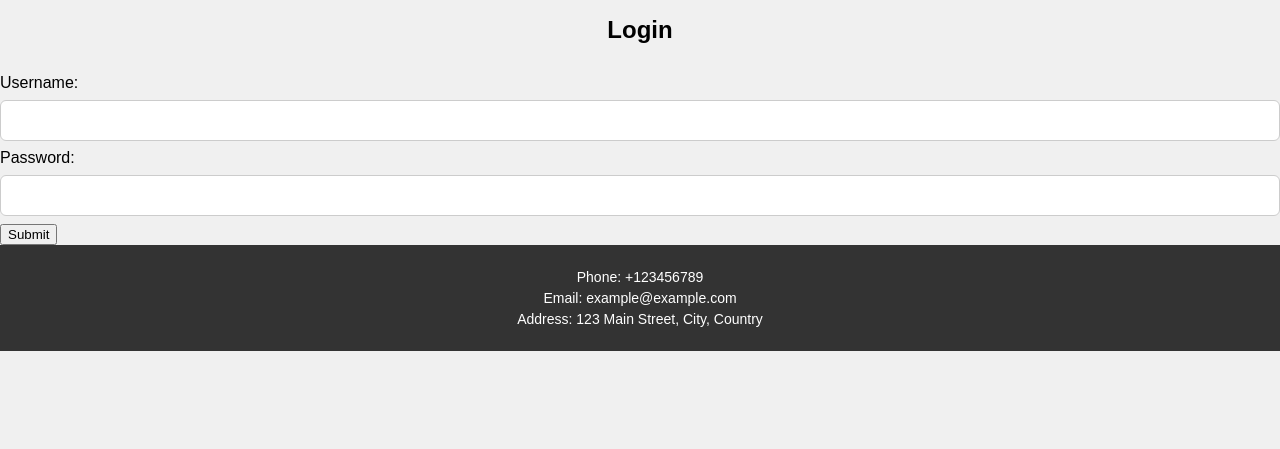
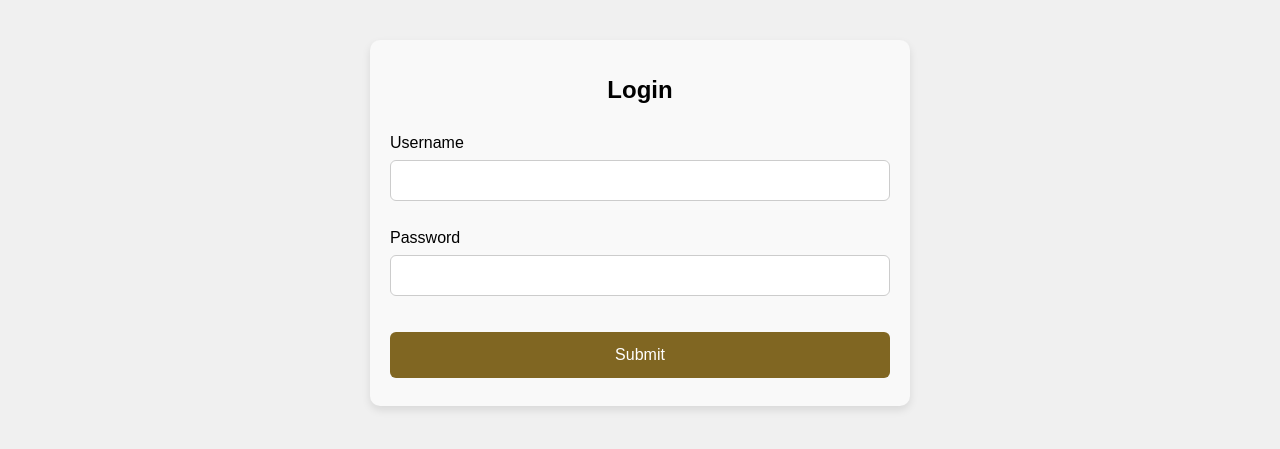
Before and after one commit to maksimyarotskiy/myshop, a Django app: page /users/login/ in a window 1280 px wide. Shown: the part 94-543 px from the top of the page. Run offline with Django 4.2, Linux system fonts and the light colour scheme.

Commit message:
-доделал смену пароля -обновил футер -переделал кнопки

```diff
--- a/store/static/css/home_style.css
+++ b/store/static/css/home_style.css
@@ -11,6 +11,11 @@ body {
     padding: 10px;
     text-align: center;
 }
+
+#content {
+    margin-bottom: 140px; /* Высота футера */
+}
+
 
 .main_head_name{
     text-decoration: none; /* Убираем подчеркивание */
@@ -44,24 +49,37 @@ body {
 }
 
 #footer {
+    position: fixed;
+    left: 0;
+    bottom: 0;
+    width: 100%;
+    background-color: #333;
+    color: #fff;
+    padding: 1px 10px;
+    text-align: center;
+}
+
+
+.footer {
+    position: fixed;
+    left: 0;
+    bottom: 0;
+    width: 100%;
     background-color: #333;
     color: #fff;
     padding: 10px;
     text-align: center;
+    transition: visibility 0.5s, opacity 0.5s;
+    visibility: hidden;
+    opacity: 0;
+    z-index: 9999; /* Установите z-index на самый верхний уровень, чтобы футер был поверх других элементов */
 }
 
-.footer {
-    background-color: #f0f0f0;
-    padding: 20px;
-    text-align: center;
-    font-size: 14px;
-    color: #666;
+.footer.show {
+    visibility: visible;
+    opacity: 1;
 }
 
-.footer-heading {
-    font-weight: bold;
-    margin-bottom: 10px;
-}
 
 .contact-list {
     list-style: none;
@@ -358,3 +404,88 @@ h1 {
     background-color: #806622;
 }
 /* Pussword change styles end */
+
+/* Login */
+.login-container {
+    max-width: 500px;
+    margin: 40px auto;
+    background-color: #f9f9f9;
+    padding: 20px;
+    border-radius: 10px;
+    box-shadow: 0 4px 8px rgba(0, 0, 0, 0.1);
+}
+
+.login-heading {
+    font-size: 24px;
+    text-align: center;
+    margin-bottom: 30px;
+}
+
+.login-input {
+    width: 100%;
+    padding: 12px;
+    margin: 8px 0;
+    box-sizing: border-box;
+    border: 1px solid #ccc;
+    border-radius: 6px;
+    outline: none;
+}
+
+.login-button {
+    background-color: #806622;
+    color: white;
+    padding: 14px 20px;
+    margin: 8px 0;
+    border: none;
+    border-radius: 6px;
+    cursor: pointer;
+    width: 100%;
+    font-size: 16px;
+    transition: background-color 0.3s ease;
+}
+
+.login-button:hover {
+    background-color: #c4ad37;
+}
+
+.login-error {
+    color: #ff0000;
+    margin-bottom: 10px;
+}
+/* Login end */
+
+/* Styles for password_change_done.html */
+.container-password-change-done {
+    max-width: 500px;
+    margin: 100px auto;
+    background-color: #f9f9f9;
+    padding: 80px;
+    border-radius: 10px;
+    box-shadow: 0 4px 8px rgba(0, 0, 0, 0.1);
+    text-align: center;
+}
+
+.success-message {
+    font-size: 24px;
+    margin-bottom: 20px;
+    color: #75B703;
+}
+
+.success-description {
+    font-size: 16px;
+    margin-bottom: 20px;
+}
+
+.button-go-to-profile {
+    background-color: #ad9932;
+    color: white;
+    padding: 10px 20px;
+    text-decoration: none;
+    border-radius: 6px;
+    transition: background-color 0.3s ease;
+}
+
+.button-go-to-profile:hover {
+    background-color: #c4ad37;
+}
+/* Styles for password_change_done.html end */
--- /dev/null
+++ b/store/static/js/main.js
@@ -0,0 +1,8 @@
+window.addEventListener('scroll', function() {
+    var footer = document.getElementById('footer');
+    if (window.scrollY > 0) {
+        footer.classList.add('show');
+    } else {
+        footer.classList.remove('show');
+    }
+});
--- a/templates/base.html
+++ b/templates/base.html
@@ -10,9 +10,8 @@
 <body>
     <div id="header">
         <a href="{% url 'home' %}" class="main_head_name">
-        <h1>{% block header %}Nice Store{% endblock %}</h1>
+            <h1>{% block header %}Nice Store{% endblock %}</h1>
         </a>
-
     </div>
 
     <div id="content">
@@ -27,6 +26,6 @@
         </ul>
     </div>
 
-
+    <script src="{% static 'js/main.js' %}"></script>
 </body>
 </html>
--- a/templates/profile.html
+++ b/templates/profile.html
@@ -3,7 +3,7 @@
 {% block title %}Profile{% endblock %}
 
 {% block content %}
-    <div class="container">
+    <div class="container-profile">
         <h1>{{ title }}</h1>
         <form method="post" class="profile-form">
             {% csrf_token %}
@@ -27,5 +27,7 @@
         </form>
     </div>
 
-    <p><a href="{% url 'users:password_change' %}">Change password</a></p>
+    <div class="centered">
+        <p><a href="{% url 'users:password_change' %}" class="button-password-change-class">Change password</a></p>
+    </div>
 {% endblock %}
--- a/templates/registration/login.html
+++ b/templates/registration/login.html
@@ -1,13 +1,22 @@
 {% extends 'base.html' %}
 
 {% block content %}
-    <h1> Login </h1>
-    {% if form.errors %}
-        <p>{{ form.errors }}</p>
-    {% endif %}
-    <form action="{% url 'users:login' %}" method="post">
-        {{ form }}
-        {% csrf_token %}
-        <button type="submit">Submit</button>
-    </form>
+    <div class="login-container">
+        <h1 class="login-heading">Login</h1>
+        {% if form.errors %}
+            <p class="login-error">{{ form.errors }}</p>
+        {% endif %}
+        <form action="{% url 'users:login' %}" method="post" class="login-form">
+            {% csrf_token %}
+            <div class="form-group">
+                <label for="id_username" class="login-label">Username</label>
+                <input type="text" name="username" id="id_username" class="login-input">
+            </div>
+            <div class="form-group">
+                <label for="id_password" class="login-label">Password</label>
+                <input type="password" name="password" id="id_password" class="login-input">
+            </div>
+            <button type="submit" class="login-button">Submit</button>
+        </form>
+    </div>
 {% endblock %}
--- a/users/urls.py
+++ b/users/urls.py
@@ -11,8 +11,13 @@ urlpatterns = [
     path('signup/', RegisterUser.as_view(), name='signup'),
     path('profile/', ProfileUser.as_view(), name='profile'),
     path(
-        'password-change/done/', PasswordChangeView.as_view(template_name='password_change_form.html'),
-         name='password_change'
-         ),
-    path('password-change/', PasswordChangeDoneView.as_view(), name='password_change_done'),
+        'password-change/',
+        PasswordChangeView.as_view(
+            template_name='password_change_form.html',
+            success_url=reverse_lazy('users:password_change_done')
+        ),
+        name='password_change'
+    ),
+    path('password-change/done/', PasswordChangeDoneView.as_view(template_name='password_change_done.html'),
+         name='password_change_done'),
 ]
```
Also changed, not shown: other parts of store/static/css/home_style.css (+35 -7 lines), templates/password_change_done.html (added, +11 -0 lines).
